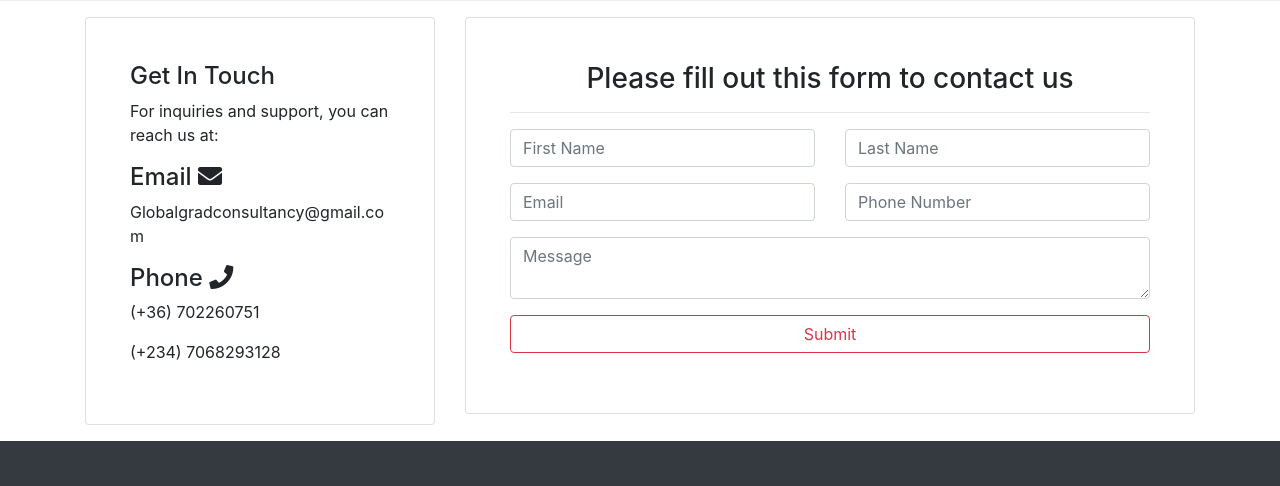
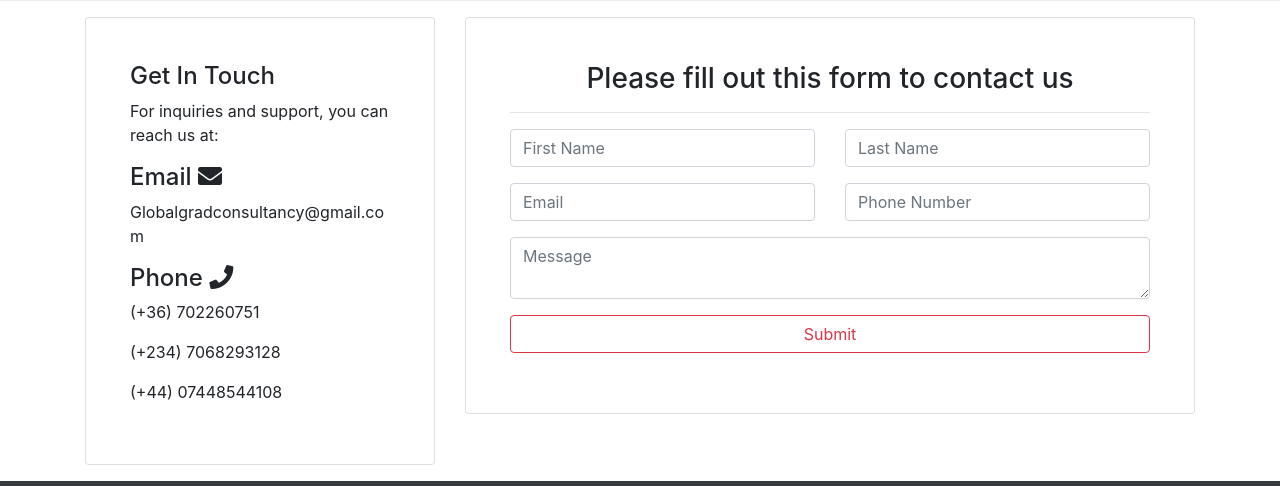
Before and after one commit to henrisco82/global-grad-consultancy, a plain HTML site: page contact.html in a window 1280 px wide. Shown: the part 255-741 px from the top of the page. Drawn offline with nearby package versions, Linux system fonts and the light colour scheme; some packages are replaced by stand-ins of ours; a script that the page names is missing.

Commit message:
added uk number

```diff
--- a/contact.html
+++ b/contact.html
@@ -92,6 +92,7 @@
                 <h4>Phone <i class="fas fa-phone"></i></h4>
                 <p>(+36) 702260751</p>
                 <p>(+234) 7068293128</p>
+                <p>(+44) 07448544108</p>
               </div>
             </div>
           </div>
```
Also changed, not shown: services.html (+1 -1 lines), 1 other file.
